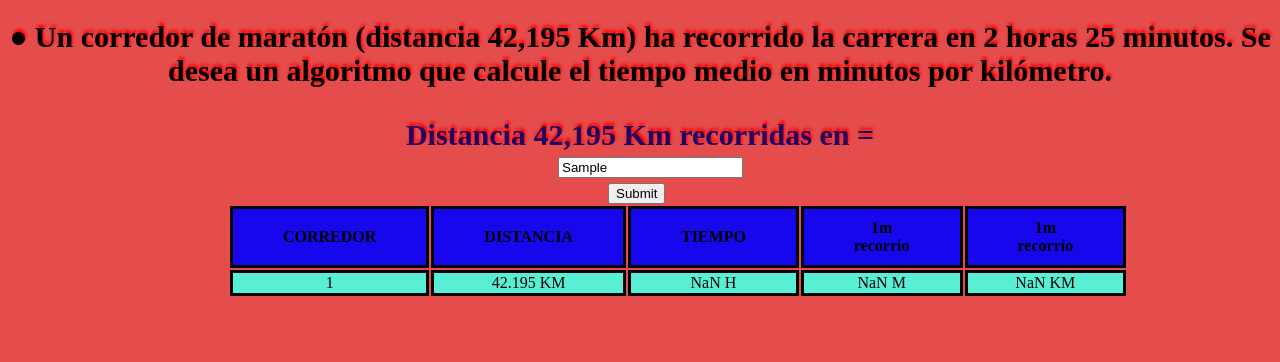
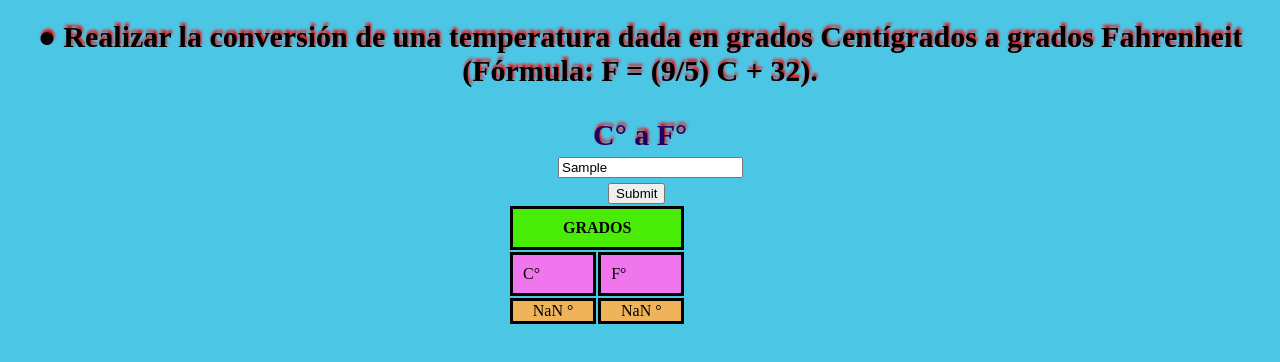
Before and after one commit to BrayanDaniloFlorezEsparzaADSO/Construccion-de-software-integrador-de-tecnologias-orientada-a-servicios, a plain HTML site: page seccion 2/index.html in a window 1280 px wide. Both pictures are taken after typing "Sample" into the empty fields and a click on the input 636 px from the left and 193 px from the top of the page. Drawn offline with Linux system fonts and the light colour scheme.

Commit message:
seccion 2 punto 4

```diff
--- a/seccion 2/index.html
+++ b/seccion 2/index.html
@@ -10,25 +10,26 @@
 </head>
 <body>
     <h1>
-        ● Un corredor de maratón (distancia 42,195 Km) ha recorrido la carrera en 2 horas 25 minutos. Se desea un
-        algoritmo que calcule el tiempo medio en minutos por kilómetro.
+        ● Realizar la conversión de una temperatura dada en grados Centígrados a grados Fahrenheit (Fórmula: F =
+        (9/5) C + 32).
     </h1>
     <h3>
-        Distancia 42,195 Km recorridas en =
+        C° a F°
     </h3>
     <div id="b">
         <form id="input">
-            <input type="datetime   " placeholder="aquiel tiempo" name="tiempo">
+            <input type="number   " placeholder="centigrados" name="centigrados">
             <input type="submit" name="envia">
         </form>
     <table>
         <thead>
             <tr>
-                <th>CORREDOR</th>
-                <th > DISTANCIA</th>
-                <th > TIEMPO</th>
-                <th> 1m recorrio</th>
-                <th> 1m recorrio</th>
+                <th colspan="2">GRADOS</th>
+
+            </tr>
+            <tr>
+                <td>C°</td>
+                <td>F°</td>
             </tr>
 
         </thead>
--- a/seccion 2/main.js
+++ b/seccion 2/main.js
@@ -7,21 +7,15 @@ addEventListener("DOMContentLoaded", (e)=>{
 
         if(cont <=50){
         let datosEntrada = Object.fromEntries(new FormData(e.target))
-        let distancia=Number(42.195)
-        let tiempo= Number(datosEntrada.tiempo)
-            let res= (distancia/tiempo)
-            let res2=   (res*0.001)
-            let res4=res2.toFixed(2)
-            let res3=res.toFixed(2)
+        let C= Number(datosEntrada.centigrados)
+        let res= (C * 9/5) + 32
         let tabla=document.querySelector("tbody")
         tabla.insertAdjacentHTML("beforeend",`
             <tr>
 
-                <td> ${cont}  </td>
-                <td> ${distancia} KM </td>
-                <td> ${tiempo} H </td>
-                <td> ${res3}  M </td>
-                <td> ${res4}  KM </td>
+                <td> ${C}  °</td>
+            <td> ${res} °</td>
+
             </tr>
             `)
         cont++
--- a/seccion 2/style.css
+++ b/seccion 2/style.css
@@ -19,7 +19,7 @@ input[type="submit"]{
     margin: 0px 600px;
 }
 table {
-    margin: 0px 220px ;
+    margin: 0px 500px ;
 
 
 
@@ -30,7 +30,7 @@ table {
 
 table thead tr th {
     border: solid black  ;
-    background-color: rgb(22, 7, 236);
+    background-color: rgb(72, 236, 7);
     font-size:20px;
     padding: 10px 50px 10px;
     font-size: 16px;
@@ -43,7 +43,7 @@ table tbody tr td {
     text-align: center;
 }
 table thead tr:nth-child(even) td {
-    background-color: rgb(211, 239, 118);
+    background-color: rgb(239, 118, 237);
     border:solid black;
     font-size:20px;
     padding: 10px;
@@ -51,11 +51,11 @@ table thead tr:nth-child(even) td {
     border-spacing: 10px;
 }
 table tbody tr:nth-child(odd) td{
-    background-color: rgb(89, 239, 214);
+    background-color: rgb(239, 179, 89);
 }
 table tbody tr:nth-child(even) td{
     background-color: rgb(239, 214, 89);
 }
 body{
-    background-color: rgb(229, 76, 76);
+    background-color: rgb(76, 198, 229);
 }
```
